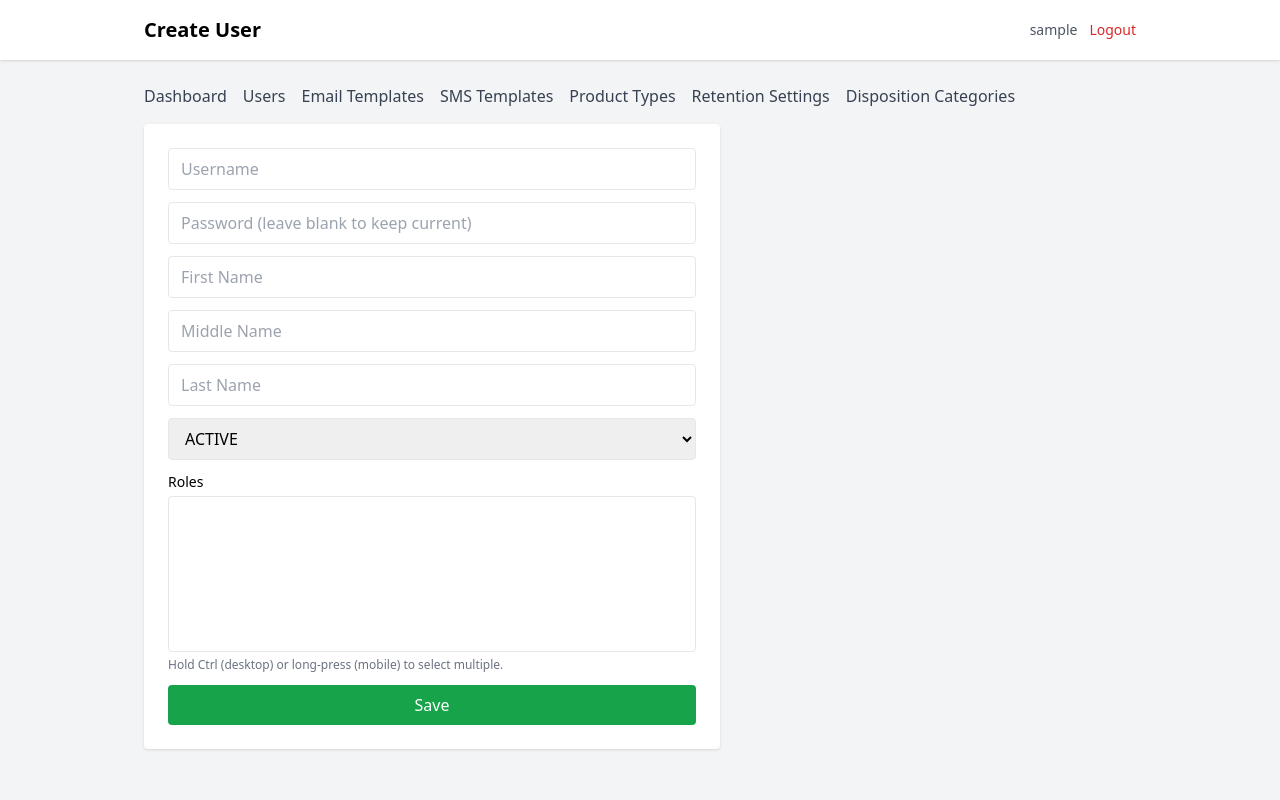
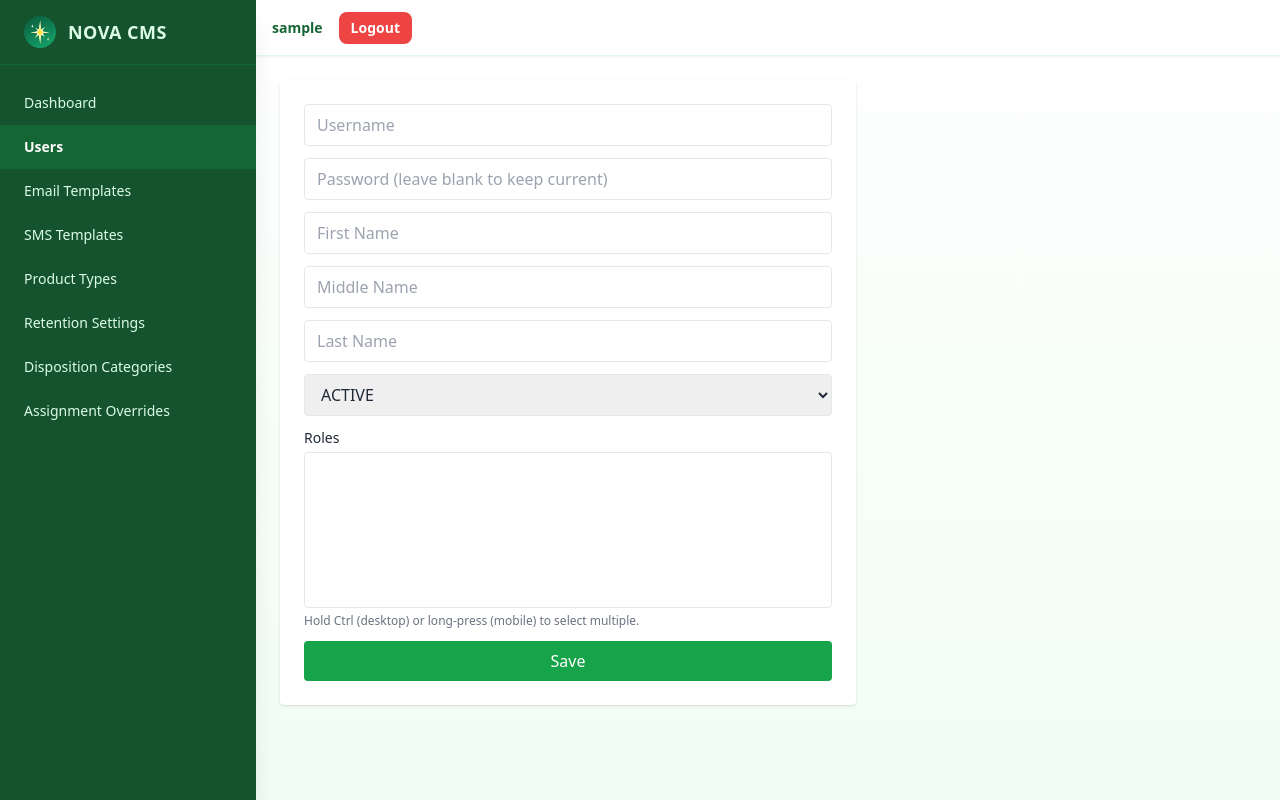
Before and after one commit to johnalfredf4/nittan-cms, a website: page src/public/user-form.html in a window 1280 px wide. Drawn offline with nearby package versions, Linux system fonts and the light colour scheme; no server answers; sample sign-in values are in the browser's storage.

Commit message:
Update user-form.html

```diff
--- a/src/public/user-form.html
+++ b/src/public/user-form.html
@@ -1,33 +1,63 @@
 <!DOCTYPE html>
-<html>
+<html lang="en">
 <head>
-  <meta charset="utf-8">
-  <title>User Form</title>
-  <link rel="stylesheet" href="css/tw.css">
+  <meta charset="UTF-8" />
+  <meta name="viewport" content="width=device-width, initial-scale=1.0" />
+  <title>NOVA CMS</title>
+  <script src="https://cdn.tailwindcss.com"></script>
   <script src="js/main.js" defer></script>
 </head>
-<body class="bg-gray-100 min-h-screen">
-  <header class="bg-white shadow">
-    <div class="max-w-5xl mx-auto px-4 py-4 flex justify-between items-center">
-      <h1 class="text-xl font-semibold" id="headerTitle">Create User</h1>
-      <div class="flex items-center space-x-3">
-        <span id="userLabel" class="text-sm text-gray-600"></span>
-        <button id="logoutBtn" class="text-sm text-red-600">Logout</button>
+<body class="bg-gradient-to-b from-white to-green-50 text-gray-800">
+
+<div class="flex h-screen overflow-hidden">
+
+  <!-- Sidebar -->
+  <aside
+    id="sidebar"
+    class="fixed inset-y-0 left-0 w-64 bg-green-900 text-green-100 transform -translate-x-full md:translate-x-0 transition-transform duration-300 z-50 shadow-xl"
+  >
+    <div class="flex items-center gap-3 px-6 py-4 border-b border-green-800">
+      <img src="/images/NovaLogo2-xANBbiNh.svg" class="h-8 w-8" alt="NOVA" />
+      <span class="text-lg font-bold tracking-wide">NOVA CMS</span>
     </div>
+
+    <nav class="mt-4 text-sm" id="sidebarNav">
+      <a href="dashboard.html" class="nav-link block px-6 py-3">Dashboard</a>
+      <a href="users.html" class="block px-6 py-3 bg-green-800 text-white font-semibold">Users</a>
+      <a href="email-templates.html" class="nav-link block px-6 py-3">Email Templates</a>
+      <a href="sms-templates.html" class="nav-link block px-6 py-3">SMS Templates</a>
+      <a href="product-types.html" class="nav-link block px-6 py-3">Product Types</a>
+      <a href="account-retention.html" class="nav-link block px-6 py-3">Retention Settings</a>
+      <a href="disposition-categories.html" class="nav-link block px-6 py-3">Disposition Categories</a>
+      <a href="overrides.html" class="nav-link block px-6 py-3">Assignment Overrides</a>
+    </nav>
+  </aside>
+
+  <!-- Main -->
+  <div class="flex flex-col flex-1 md:ml-64">
+
+    <!-- Navbar -->
+    <header class="flex items-center justify-between bg-white/90 backdrop-blur border-b border-green-100 px-4 h-14 shadow-sm">
+      <button
+        class="md:hidden text-2xl text-green-800"
+        onclick="toggleSidebar()"
+      >
+        ☰
+      </button>
+
+      <div class="flex items-center gap-4">
+        <span id="userLabel" class="text-sm font-semibold text-green-800"></span>
+        <button
+          id="logoutBtn"
+          class="bg-red-500 hover:bg-red-600 transition text-white px-3 py-1.5 rounded-lg text-sm font-semibold"
+        >
+          Logout
+        </button>
       </div>
     </header>
 
-  <main class="max-w-5xl mx-auto px-4 py-6">
-    <nav class="mb-4 flex space-x-4">
-      <a href="dashboard.html" class="text-gray-700 hover:text-blue-600">Dashboard</a>
-      <a href="users.html" class="text-gray-700 hover:text-blue-600">Users</a>
-      <a href="email-templates.html" class="text-gray-700 hover:text-blue-600">Email Templates</a>
-      <a href="sms-templates.html" class="text-gray-700 hover:text-blue-600">SMS Templates</a>
-      <a href="product-types.html" class="text-gray-700 hover:text-blue-600">Product Types</a>
-      <a href="account-retention.html" class="text-gray-700 hover:text-blue-600">Retention Settings</a>
-      <a href="disposition-categories.html" class="text-gray-700 hover:text-blue-600">Disposition Categories</a>
-    </nav>
-
+    <!-- Page Content -->
+    <main id="pageContent" class="p-6 overflow-y-auto">
       <div class="bg-white rounded shadow p-6 max-w-xl">
 		  <form id="userForm" class="space-y-3">
 			<input name="username" placeholder="Username" class="w-full border rounded px-3 py-2" required>
@@ -58,5 +88,38 @@
 		  </form>
 		</div>
     </main>
+
+  </div>
+</div>
+
+<script>
+  function toggleSidebar() {
+    document.getElementById('sidebar').classList.toggle('-translate-x-full');
+  }
+
+  // Auth guard
+  const username = localStorage.getItem('username');
+  if (!username) {
+    window.location = 'login.html';
+  }
+  document.getElementById('userLabel').innerText = username;
+
+  // Logout
+  document.getElementById('logoutBtn').addEventListener('click', () => {
+    localStorage.clear();
+    window.location = 'login.html';
+  });
+
+  // Active nav highlight
+  const currentPage = location.pathname.split('/').pop();
+  document.querySelectorAll('.nav-link').forEach(link => {
+    if (link.getAttribute('href') === currentPage) {
+      link.classList.add('bg-green-800', 'text-white', 'font-semibold');
+    } else {
+      link.classList.add('hover:bg-green-800');
+    }
+  });
+</script>
+
 </body>
 </html>
```
Lines whose indentation alone changed are shown as unchanged.
